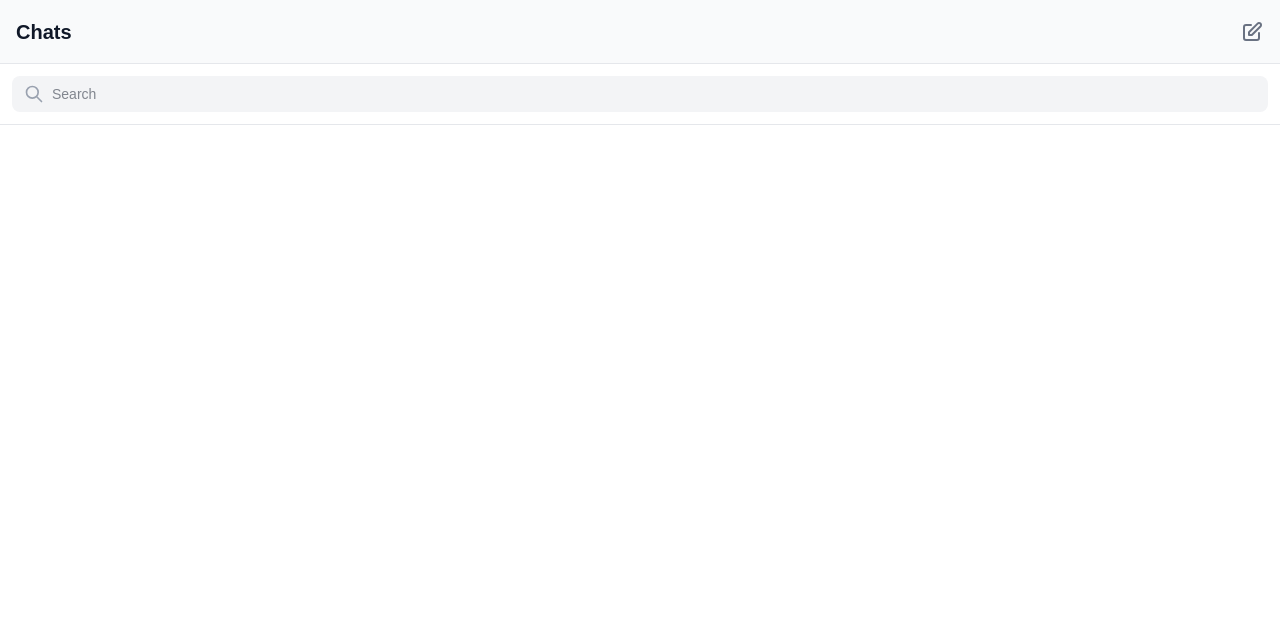
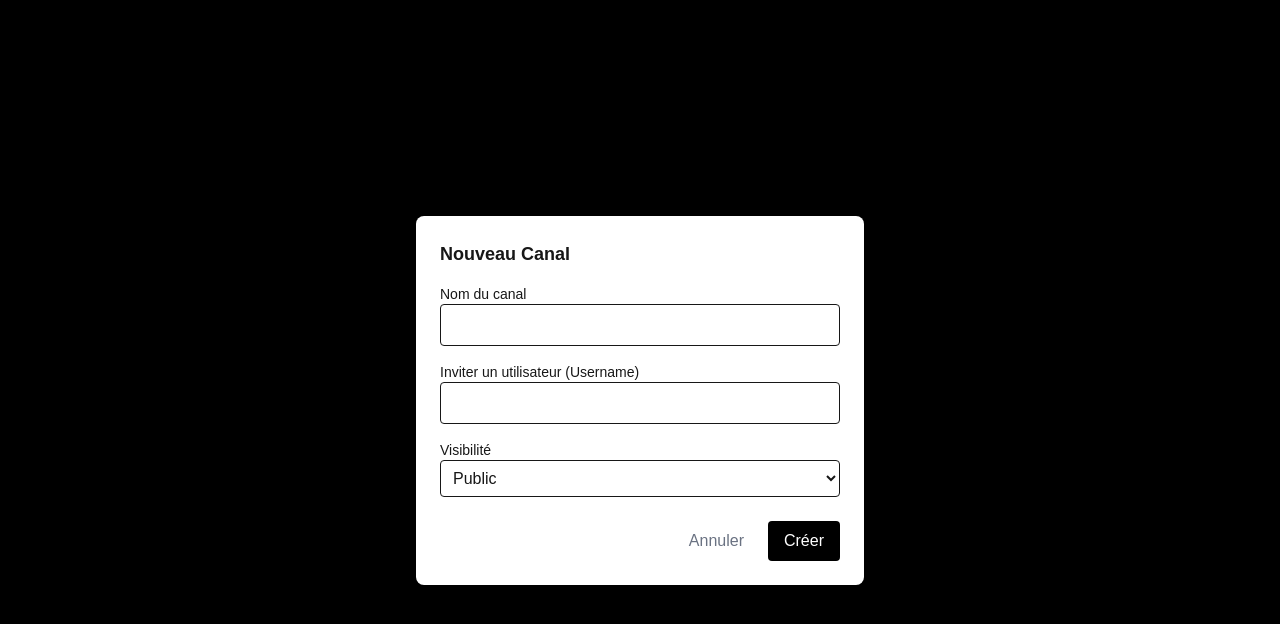
Before and after one commit to therealmaxence/mini-projet_INFO834, a Next.js app in the folder webapp/: page /home in a window 1280 px wide. Both pictures are taken after a click on the button 1252 px from the left and 31 px from the top of the page. Shown: the top 624 px of the page. Built offline with nearby package versions, Linux system fonts and the light colour scheme.

Commit message:
features: creation de chanel et maj nom chanel

```diff
--- a/webapp/app/chat/[id]/page.tsx
+++ b/webapp/app/chat/[id]/page.tsx
@@ -8,8 +8,8 @@ const API_URL = 'http://localhost:3002';
 
 interface Message {
   _id: string;
-  owner: string;
-  channel: string;
+  owner: Object;
+  channel: Object;
   type: string;
   content: string;
 }
@@ -76,11 +76,44 @@ export const postMessage = async (token: string, chatId: string, content: string
   return response.json();
 };
 
+export const getChanelName = async (token: string, chatId: string) => {
+  const response = await fetch(`${API_URL}/channels/${chatId}`, {
+    method: 'GET',
+    headers: {
+      'Content-Type': 'application/json',
+      'Authorization': `Bearer ${token}`
+    },
+  });
+
+  if (!response.ok) {
+    throw new Error('Erreur lors de la récupération du nom du canal');
+  }
+
+  return response.json().then((data) => data.name);
+};
 
 export default function ChatRoomPage() {
   const params = useParams();
   const chatId = Array.isArray(params.id) ? params.id[0] : params.id;
   const [messageInput, setMessageInput] = useState("");
+  const [chanelName, setChanelName] = useState("");
+  const [Messages, setMessages] = useState<Message[]>([]);
+
+  useEffect(() => {
+    const fetchChannelName = async () => {
+      if (token && chatId) {
+        try {
+          const name = await getChanelName(token, chatId);
+          setChanelName(name);
+        } catch (error) {
+          console.error('Erreur lors de la récupération du nom du canal :', error);
+        }
+      }
+    };
+
+    fetchChannelName();
+  }, [token, chatId]);
+
 
   const handleSendMessage = async (e: React.FormEvent) => {
     e.preventDefault();
@@ -97,8 +130,6 @@ export default function ChatRoomPage() {
       alert("Impossible d'envoyer le message.");
     }
   };
-
-  const [Messages, setMessages] = useState<Message[]>([]);
     useEffect(() => {
       if (token && chatId) {
         getMessages(token, chatId)
@@ -130,7 +161,7 @@ export default function ChatRoomPage() {
           <div className="h-10 w-10 rounded-full bg-gray-300"></div>
           <div className="ml-3">
             {/* In reality, fetch the name using the ID */}
-            <h2 className="text-base font-medium text-gray-900">{Messages[0]?.channel.name || chatId}</h2>
+            <h2 className="text-base font-medium text-gray-900">{chanelName || chatId}</h2>
           </div>
         </div>
       </div>
@@ -139,7 +170,7 @@ export default function ChatRoomPage() {
       <div className="flex-1 overflow-y-auto bg-[#efeae2] p-4 space-y-4">
         {Messages.map((msg) => (
           <div key={msg._id} className={`flex ${msg.owner._id === user._id ? "justify-end" : "justify-start"}`}>
-            <div className={`relative max-w-[75%] rounded-lg px-4 py-2 shadow-sm ${msg.owner.id === user._id ? "bg-[#d9fdd3]" : "bg-white"}`}>
+            <div className={`relative max-w-[75%] rounded-lg px-4 py-2 shadow-sm ${msg.owner._id === user._id ? "bg-[#d9fdd3]" : "bg-white"}`}>
               <p className="text-sm">{msg.content}</p>
               <span className="mt-1 block text-right text-[10px] text-gray-500"></span>
             </div>
--- a/webapp/app/home/page.tsx
+++ b/webapp/app/home/page.tsx
@@ -37,6 +37,42 @@ export const getUserConnected = async () => {
   return response.json();
 };
 
+export const getUserId_withUsername = async (username: string) => {
+  const response = await fetch(`${API_URL}/profiles/search?username=${username}`, {
+    method: 'GET',
+    headers: {
+      'Content-Type': 'application/json',
+      'Authorization': `Bearer ${token}`
+    },
+  });
+
+  if (!response.ok) {
+    throw new Error('Erreur lors de la récupération du userId avec le UserName');
+  }
+
+  return await response.json();
+};
+
+export const postChanel = async (token: string, memberId: Array<string>, chanelName : String, visibility : String) => {
+  const response = await fetch(`${API_URL}/channels`, {
+    method: 'POST',
+    headers: {
+      'Content-Type': 'application/json',
+      'Authorization': `Bearer ${token}`
+    },
+    body: JSON.stringify({
+      name: chanelName,
+      members: [...memberId],
+      visibility: visibility
+    })
+  });
+
+  if (!response.ok) {
+    throw new Error('Erreur lors de la creation du chanel');
+  }
+
+  return response.json();
+};
 
 export const getChannels = async (token: string) => {
   const response = await fetch(`${API_URL}/channels`, {
@@ -55,13 +91,19 @@ export const getChannels = async (token: string) => {
 };
 
 
+
 export default function HomePage() {
-  const [REAL_CHATS, setREAL_CHATS] = useState<Channel[]>([]);
+  const [REAL_CHANELS, setREAL_CHANELS] = useState<Channel[]>([]);
+  const [isModalOpen, setIsModalOpen] = useState(false);
+  const [newChanelName, setNewChanelName] = useState("");
+  const [searchUsername, setSearchUsername] = useState("");
+  const [visibility, setVisibility] = useState("public");
+
   useEffect(() => {
     if (token) {
       getChannels(token)
         .then(channels => {
-          setREAL_CHATS(channels);
+          setREAL_CHANELS(channels);
         })
         .catch(error => {
           console.error('Erreur :', error);
@@ -71,19 +113,92 @@ export default function HomePage() {
     }
   }, []);
 
+  const handleCreateChannel = async (e: React.FormEvent) => {
+    e.preventDefault();
+    if (!token) return;
+
+    try {
+      const member = await getUserId_withUsername(searchUsername);
+      const memberId = member[0]._id;
+      const newChannel = await postChanel(token, [memberId], newChanelName, visibility);
+
+      setREAL_CHANELS((prev) => [...prev, newChannel]);
+      setIsModalOpen(false);
+      setNewChanelName("");
+      setSearchUsername("");
+    } catch (error) {
+      console.error("Erreur lors de la création :", error);
+      alert("Utilisateur non trouvé ou erreur de création");
+      }
+  };
+
   return (
     <div className="flex h-screen flex-col bg-white">
       {/* Header */}
       <div className="flex h-16 items-center justify-between bg-gray-50 px-4 py-3 border-b border-gray-200">
         <h1 className="text-xl font-semibold text-gray-900">Chats</h1>
         <div className="flex space-x-4 text-gray-500">
-          <button className="hover:text-gray-700 focus:outline-none">
-            {/* New Chat Icon */}
+          <button onClick={() => setIsModalOpen(true)} className="hover:text-gray-700 focus:outline-none">
+
             <svg className="h-6 w-6" fill="none" viewBox="0 0 24 24" stroke="currentColor"><path strokeLinecap="round" strokeLinejoin="round" strokeWidth={2} d="M11 5H6a2 2 0 00-2 2v11a2 2 0 002 2h11a2 2 0 002-2v-5m-1.414-9.414a2 2 0 112.828 2.828L11.828 15H9v-2.828l8.586-8.586z" /></svg>
           </button>
         </div>
       </div>
-      {/* Search Bar */}
+      {isModalOpen && (
+      <div className="fixed inset-0 z-50 flex items-center justify-center bg-black bg-opacity-50 p-4">
+        <div className="w-full max-w-md rounded-lg bg-white p-6 shadow-xl">
+          <h2 className="mb-4 text-lg font-bold">Nouveau Canal</h2>
+          <form onSubmit={handleCreateChannel} className="space-y-4">
+            <div>
+              <label className="block text-sm font-medium">Nom du canal</label>
+              <input
+                type="text"
+                required
+                className="w-full rounded border p-2"
+                value={newChanelName}
+                onChange={(e) => setNewChanelName(e.target.value)}
+              />
+            </div>
+            <div>
+              <label className="block text-sm font-medium">Inviter un utilisateur (Username)</label>
+              <input
+                type="text"
+                required
+                className="w-full rounded border p-2"
+                value={searchUsername}
+                onChange={(e) => setSearchUsername(e.target.value)}
+              />
+            </div>
+            <div>
+              <label className="block text-sm font-medium">Visibilité</label>
+              <select
+                className="w-full rounded border p-2"
+                value={visibility}
+                onChange={(e) => setVisibility(e.target.value)}
+              >
+                <option value="public">Public</option>
+                <option value="private">Privé</option>
+              </select>
+            </div>
+            <div className="flex justify-end space-x-2 pt-2">
+              <button
+                type="button"
+                onClick={() => setIsModalOpen(false)}
+                className="px-4 py-2 text-gray-500 hover:text-gray-700"
+              >
+                Annuler
+              </button>
+              <button
+                type="submit"
+                className="rounded bg-black px-4 py-2 text-white"
+              >
+                Créer
+              </button>
+            </div>
+          </form>
+        </div>
+      </div>
+      )}
       <div className="border-b border-gray-200 bg-white p-3">
          <div className="relative">
            <div className="pointer-events-none absolute inset-y-0 left-0 flex items-center pl-3">
@@ -96,25 +211,24 @@ export default function HomePage() {
            />
          </div>
        </div>
-       {/* Chat List */}
        <div className="flex-1 overflow-y-auto">
-         {REAL_CHATS.map((chat) => (
+         {REAL_CHANELS.map((channel) => (
           <Link
-             href={`/chat/${chat._id}`}
-             key={chat._id}
+             href={`/chat/${channel._id}`}
+             key={channel._id}
              className="flex items-center border-b border-gray-100 p-3 hover:bg-gray-50 transition-colors"
            >
              <div className="h-12 w-12 flex-shrink-0 rounded-full bg-gray-300"></div>
              <div className="ml-4 flex-1 overflow-hidden">
                <div className="flex items-baseline justify-between">
-                 <h3 className="truncate text-base font-medium text-gray-900">{chat.name}</h3>
-                 {/* <span className="ml-2 flex-shrink-0 text-xs text-gray-500">{chat.time}</span> */}
+                 <h3 className="truncate text-base font-medium text-gray-900">{channel.name}</h3>
+                 {/* <span className="ml-2 flex-shrink-0 text-xs text-gray-500">{channel.time}</span> */}
                </div>
                <div className="flex items-center justify-between">
-                 {/* <p className="truncate text-sm text-gray-600">{chat.lastMessage}</p> */}
-                 {/* {chat.unread > 0 && (
+                 {/* <p className="truncate text-sm text-gray-600">{channel.lastMessage}</p> */}
+                 {/* {channel.unread > 0 && (
                    <span className="ml-2 flex h-5 w-5 items-center justify-center rounded-full bg-green-500 text-xs font-bold text-white">
-                     {chat.unread}
+                     {channel.unread}
                    </span>
                  )} */}
                </div>
```
